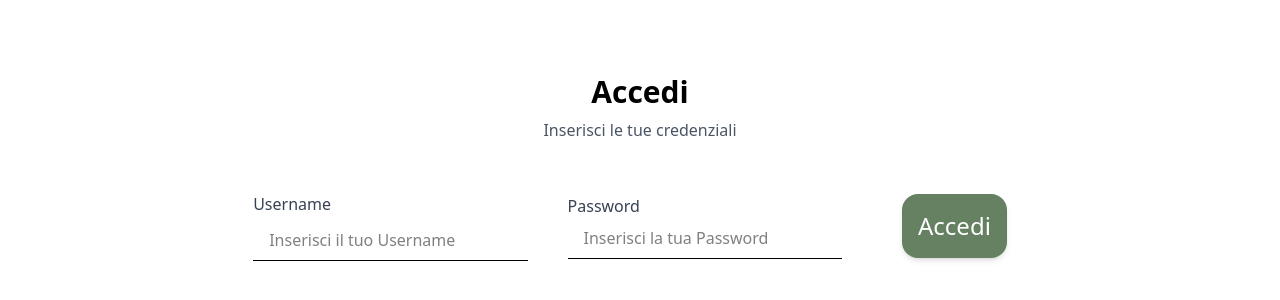
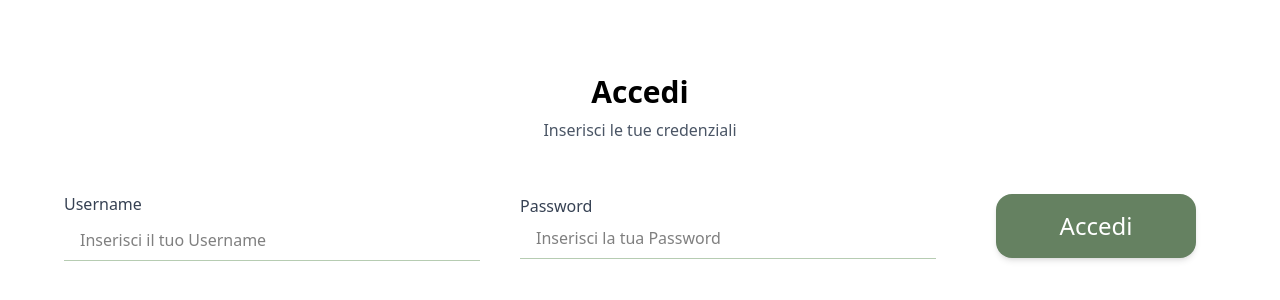
Before and after one commit to VincT89/RecipesView, a React (Vite) app: page /login in a window 1280 px wide. Shown: the part 224-524 px from the top of the page. Built offline with nearby package versions, Linux system fonts and the light colour scheme.

Commit message:
modifiche estetiche form login

```diff
--- a/src/pages/LoginPage.jsx
+++ b/src/pages/LoginPage.jsx
@@ -53,13 +53,13 @@ const LoginPage = () => {
 
     return (
         <>
-            <div className="flex flex-col justify-center items-center w-full min-h-screen px-4">
+            <div className="flex flex-col justify-center items-center w-screen min-h-screen px-4">
                 <div className="mb-8 text-center">
                     <h2 className="text-3xl font-semibold mb-2">Accedi</h2>
                     <p className="text-gray-600">Inserisci le tue credenziali</p>
                 </div>
 
-                <form onSubmit={handleSubmit} className="flex flex-col sm:flex-row gap-10 justify-center items-center">
+                <form onSubmit={handleSubmit} className="flex flex-col sm:flex-row gap-10 justify-center items-center w-full">
                     <div className="w-full sm:w-1/3">
                         <label className="block mb-1 text-gray-700 text-center sm:text-left">Username</label>
                         <input
@@ -69,7 +69,7 @@ const LoginPage = () => {
                             onChange={handleChange}
                             required
                             placeholder="Inserisci il tuo Username"
-                            className="w-full px-4 py-2 border-b border-[--color-button-500] focus:outline-none"
+                                className="w-full px-4 py-2 border-b border-[#b6ccb2] focus:outline-none"
                         />
                     </div>
 
@@ -82,12 +82,12 @@ const LoginPage = () => {
                             onChange={handleChange}
                             required
                             placeholder="Inserisci la tua Password"
-                            className="w-full px-4 py-2 border-b border-[--color-button-500] focus:outline-none"
+                            className="w-full px-4 py-2 border-b border-[#b6ccb2] focus:outline-none"
                         />
                     </div>
 
                     <div className="w-full sm:w-auto text-center">
-                        <Button type="submit" className="">
+                        <Button type="submit" className="w-[200px]">
                             Accedi
                         </Button>
                     </div>
```
